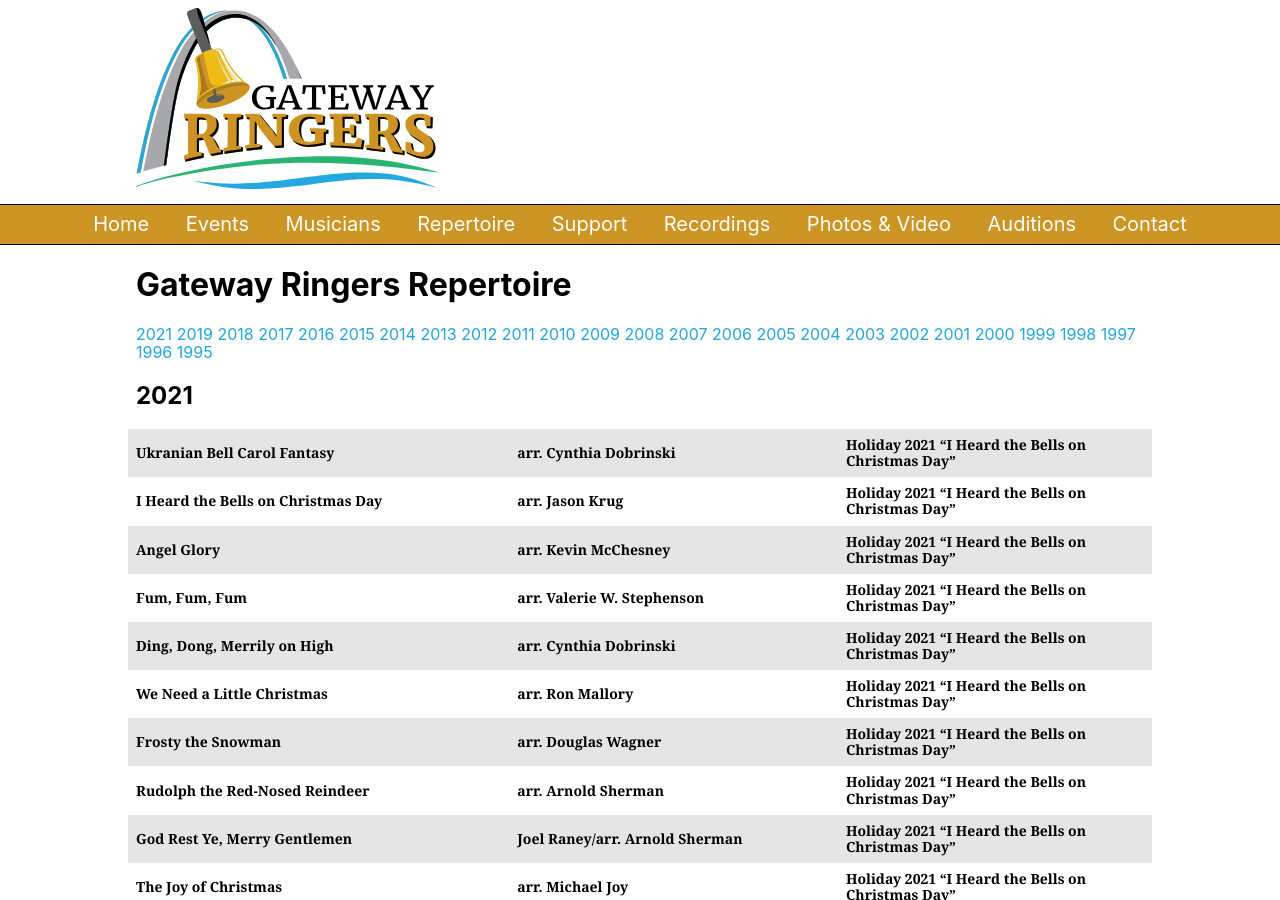
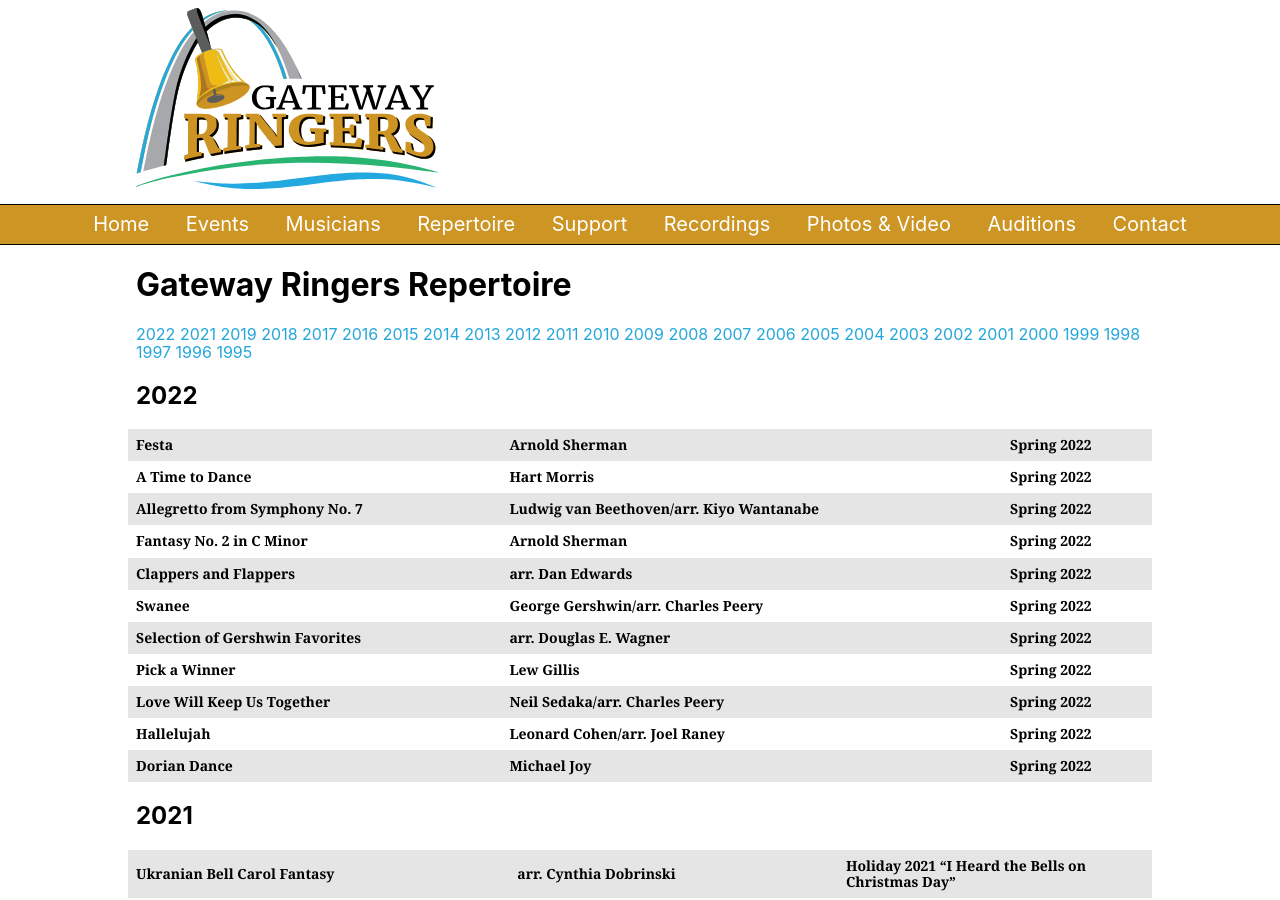
Before and after one commit to GatewayRingers/GatewayRingers.github.io, a Jekyll site: the page built from repertoire.html, in a window 1280 px wide and 900 px high. Built offline with Jekyll 4.4.1, drawn with Linux system fonts in a browser that asks for light colours; nearby versions of some CDN libraries.

Commit message:
Update annual_repertoires.yml

```diff
--- a/_data/annual_repertoires.yml
+++ b/_data/annual_repertoires.yml
@@ -1,3 +1,39 @@
+- year: 2022
+  pieces:
+    - title: Festa
+      composer: Arnold Sherman
+      concert: Spring 2022
+    - title: A Time to Dance
+      composer: Hart Morris
+      concert: Spring 2022
+    - title: Allegretto from Symphony No. 7
+      composer: Ludwig van Beethoven/arr. Kiyo Wantanabe
+      concert: Spring 2022
+    - title: Fantasy No. 2 in C Minor
+      composer: Arnold Sherman
+      concert: Spring 2022
+    - title: Clappers and Flappers
+      composer: arr. Dan Edwards
+      concert: Spring 2022
+    - title: Swanee
+      composer: George Gershwin/arr. Charles Peery
+      concert: Spring 2022
+    - title: Selection of Gershwin Favorites
+      composer: arr. Douglas E. Wagner
+      concert: Spring 2022
+    - title: Pick a Winner
+      composer: Lew Gillis
+      concert: Spring 2022
+    - title: Love Will Keep Us Together
+      composer: Neil Sedaka/arr. Charles Peery
+      concert: Spring 2022
+    - title: Hallelujah
+      composer: Leonard Cohen/arr. Joel Raney
+      concert: Spring 2022
+    - title: Dorian Dance
+      composer: Michael Joy
+      concert: Spring 2022
+
 - year: 2021
   pieces:
     - title: Ukranian Bell Carol Fantasy
```
